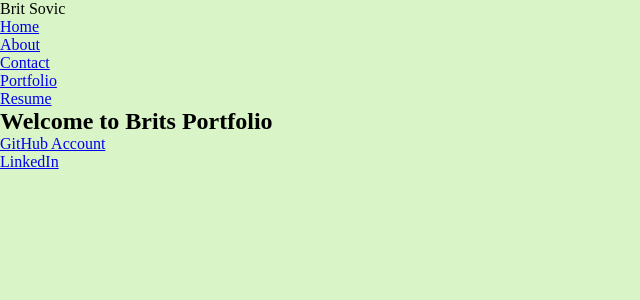
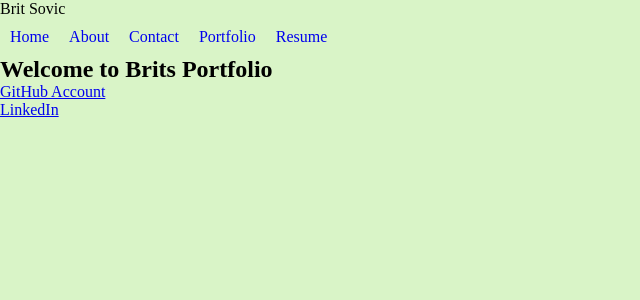
Before and after one commit to bsovic23/react-portfolio, a React (Create React App) app: page / in a window 1280 px wide. Shown: the top 300 px of the page, without its empty margins (0-640 px from the left). Built offline with nearby package versions, Linux system fonts and the light colour scheme.

Commit message:
updating navbar

```diff
--- a/src/App.js
+++ b/src/App.js
@@ -35,7 +35,7 @@ function App() {
     return(
       <section>
                 <Header></Header>
-           <div>
+           <div id="navbar">
               <NavBar></NavBar>
             </div>
             <div>
--- a/src/components/NavBar/index.js
+++ b/src/components/NavBar/index.js
@@ -10,21 +10,21 @@ import Header from '../Header';
 
 function NavBar() {
     return(
-        <section>
+        <section class="navBar">
             <div>
-                <a href="/">Home</a>
+                <a href="/" class="navChoice">Home</a>
             </div>
             <div>
-                <a href="/About">About</a>
+                <a href="/About" class="navChoice">About</a>
             </div>
             <div>
-                <a href="/Contact">Contact</a>
+                <a href="/Contact" class="navChoice">Contact</a>
             </div>
             <div>
-                <a href="/Portfolio">Portfolio</a>
+                <a href="/Portfolio" class="navChoice">Portfolio</a>
             </div>
             <div>
-                <a href="/Resume">Resume</a>
+                <a href="/Resume" class="navChoice">Resume</a>
             </div>
         </section>
     )
--- a/src/index.css
+++ b/src/index.css
@@ -17,6 +17,15 @@
 
 .navBar h1 {
   background-color: var(--colorTwo);
+}
+
+.navBar div {
+  display: inline-block;
+  margin: 10px;
+}
+
+.navBar .navChoice {
+  text-decoration: none;
 }
 
 
```
Also changed, not shown: 1 other file (tests, documents, lock files or other folders).
